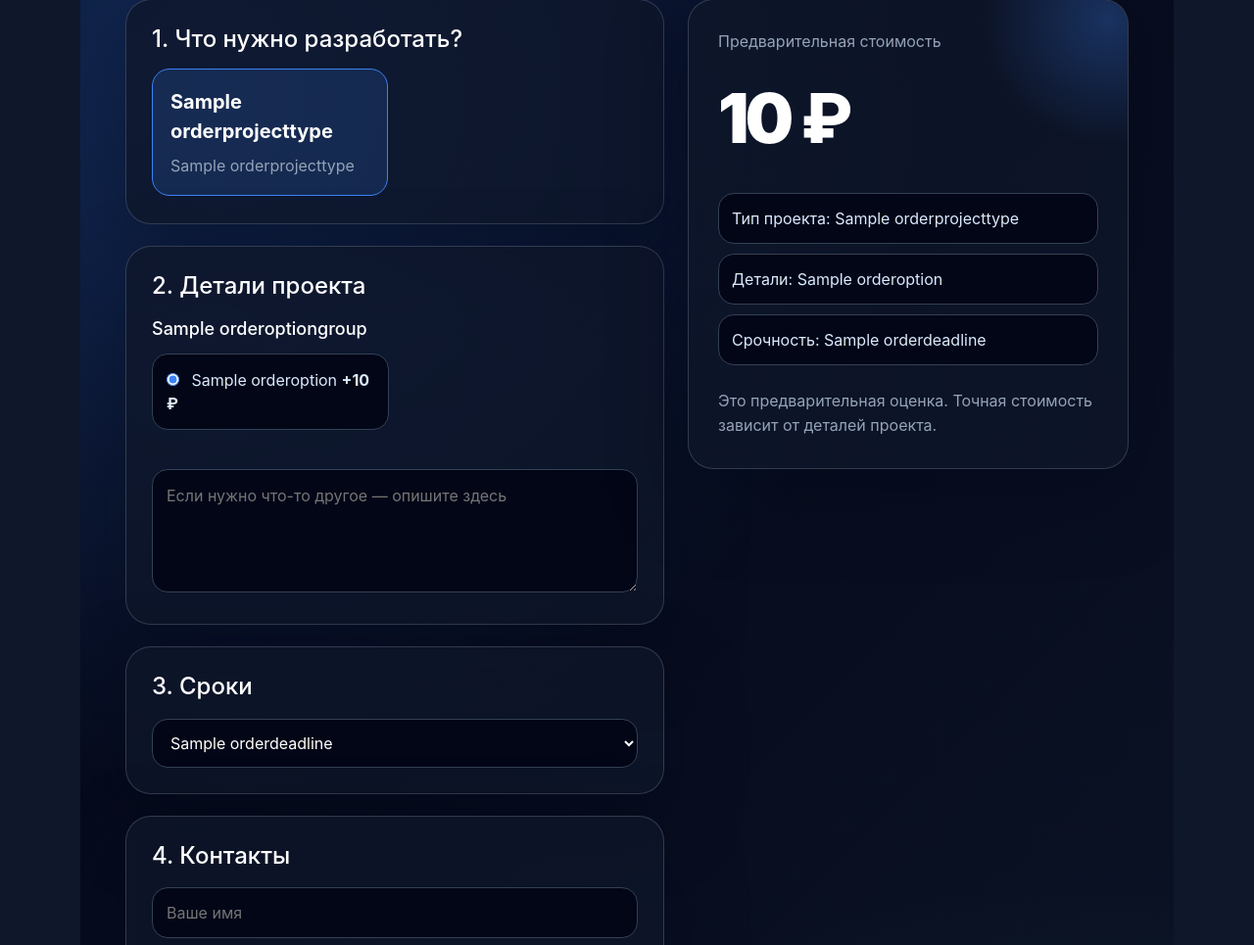
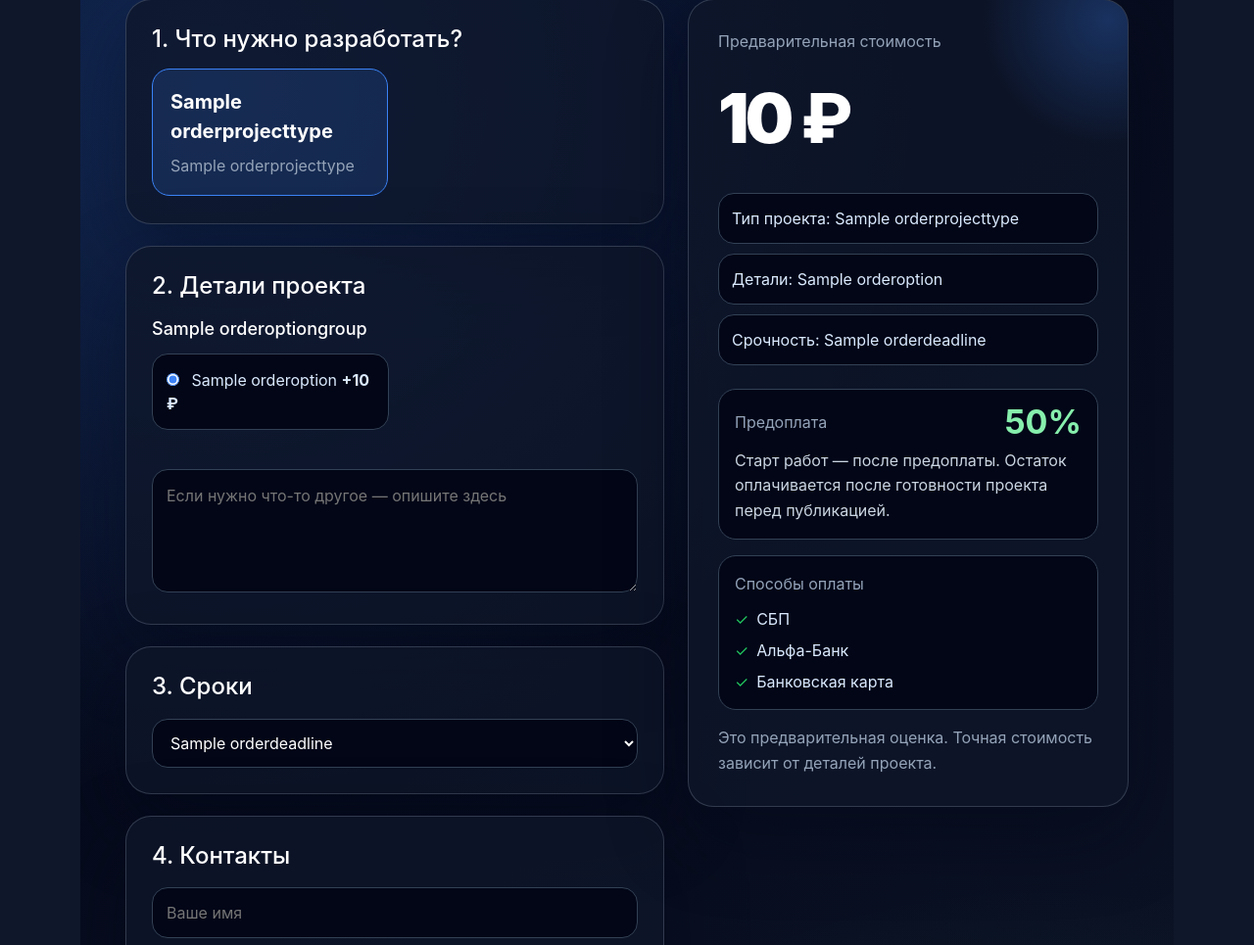
Before and after one commit to Riso1/portfolio-django, a Django app: page /order/ in a window 1280 px wide. Shown: the part 457-1422 px from the top of the page at 98% size. Run offline with Django 5.2, Linux system fonts and the light colour scheme; tables that the repository leaves empty hold one stand-in row (values such as "Sample post").

Commit message:
Доработана страница заказа проекта

```diff
--- a/portfolio/views.py
+++ b/portfolio/views.py
@@ -173,7 +173,10 @@ def project_order(request):
         name = request.POST.get('name', '').strip()
         contact = request.POST.get('contact', '').strip()
         project_type = request.POST.get('project_type', '').strip()
-        budget = int(request.POST.get('budget', 0) or 0)
+        try:
+            budget = int(request.POST.get('budget', 0) or 0)
+        except ValueError:
+            budget = 0
         description = request.POST.get('description', '').strip()
         selected_options = request.POST.get('selected_options', '').strip()
 
@@ -201,7 +204,7 @@ def project_order(request):
             message,
             settings.DEFAULT_FROM_EMAIL,
             [settings.ORDER_EMAIL_TO],
-            fail_silently=True,
+            fail_silently=False,
         )
 
         return redirect('project_order_success')
--- a/static/portfolio/css/style.css
+++ b/static/portfolio/css/style.css
@@ -1107,3 +1107,113 @@ section[id] {
         grid-template-columns: 1fr;
     }
 }
+
+.floating-order-button {
+    position: fixed;
+    right: 22px;
+    bottom: 22px;
+    z-index: 999;
+    display: inline-flex;
+    align-items: center;
+    gap: 10px;
+    padding: 14px 18px;
+    border: 1px solid rgba(96, 165, 250, 0.45);
+    border-radius: 999px;
+    color: #ffffff;
+    text-decoration: none;
+    background:
+        radial-gradient(circle at 20% 20%, rgba(255, 255, 255, 0.20), transparent 28%),
+        linear-gradient(135deg, #2563eb, #9333ea);
+    box-shadow: 0 18px 50px rgba(2, 6, 23, 0.45);
+    transition: 0.25s ease;
+}
+
+.floating-order-button:hover {
+    color: #ffffff;
+    transform: translateY(-3px);
+    box-shadow: 0 24px 70px rgba(37, 99, 235, 0.45);
+}
+
+.floating-order-button span {
+    width: 34px;
+    height: 34px;
+    display: grid;
+    place-items: center;
+    border-radius: 50%;
+    background: rgba(15, 23, 42, 0.35);
+}
+
+.floating-order-button strong {
+    font-size: 14px;
+    font-weight: 700;
+}
+
+@media (max-width: 560px) {
+    .floating-order-button {
+        right: 14px;
+        bottom: 14px;
+        padding: 12px 14px;
+    }
+
+    .floating-order-button strong {
+        display: none;
+    }
+
+    .floating-order-button span {
+        width: 42px;
+        height: 42px;
+    }
+}
+
+.order-prepayment,
+.order-payment-methods {
+    border: 1px solid #334155;
+    border-radius: 18px;
+    padding: 16px;
+    margin-bottom: 16px;
+    color: #cbd5e1;
+    background: #020617;
+}
+
+.order-prepayment div {
+    display: flex;
+    justify-content: space-between;
+    gap: 14px;
+    align-items: center;
+    margin-bottom: 10px;
+}
+
+.order-prepayment span,
+.order-payment-methods span {
+    color: #94a3b8;
+}
+
+.order-prepayment strong {
+    color: #86efac;
+    font-size: 34px;
+    line-height: 1;
+}
+
+.order-prepayment p {
+    margin: 0;
+    color: #cbd5e1;
+    line-height: 1.6;
+}
+
+.order-payment-methods ul {
+    display: grid;
+    gap: 8px;
+    margin: 12px 0 0;
+    padding: 0;
+    list-style: none;
+}
+
+.order-payment-methods li {
+    color: #dbeafe;
+}
+
+.order-payment-methods li::before {
+    content: "✓";
+    margin-right: 8px;
+    color: #22c55e;
+}
--- a/templates/base.html
+++ b/templates/base.html
@@ -228,5 +228,12 @@
             });
         </script>
 
+    {% if request.path != '/order/' %}
+        <a href="{% url 'project_order' %}" class="floating-order-button">
+            <span>🚀</span>
+            <strong>Рассчитать проект</strong>
+        </a>
+    {% endif %}
+
     </body>
 </html>
--- a/templates/portfolio/project_order.html
+++ b/templates/portfolio/project_order.html
@@ -187,6 +187,27 @@
                     <p>Выберите параметры проекта</p>
                 </div>
 
+                <div class="order-prepayment">
+                    <div>
+                        <span>Предоплата</span>
+                        <strong>50%</strong>
+                    </div>
+
+                    <p>
+                        Старт работ — после предоплаты. Остаток оплачивается после готовности проекта перед публикацией.
+                    </p>
+                </div>
+
+                <div class="order-payment-methods">
+                    <span>Способы оплаты</span>
+
+                    <ul>
+                        <li>СБП</li>
+                        <li>Альфа-Банк</li>
+                        <li>Банковская карта</li>
+                    </ul>
+                </div>
+
                 <p class="order-note">
                     Это предварительная оценка. Точная стоимость зависит от деталей проекта.
                 </p>
```
Lines whose indentation alone changed are shown as unchanged.
